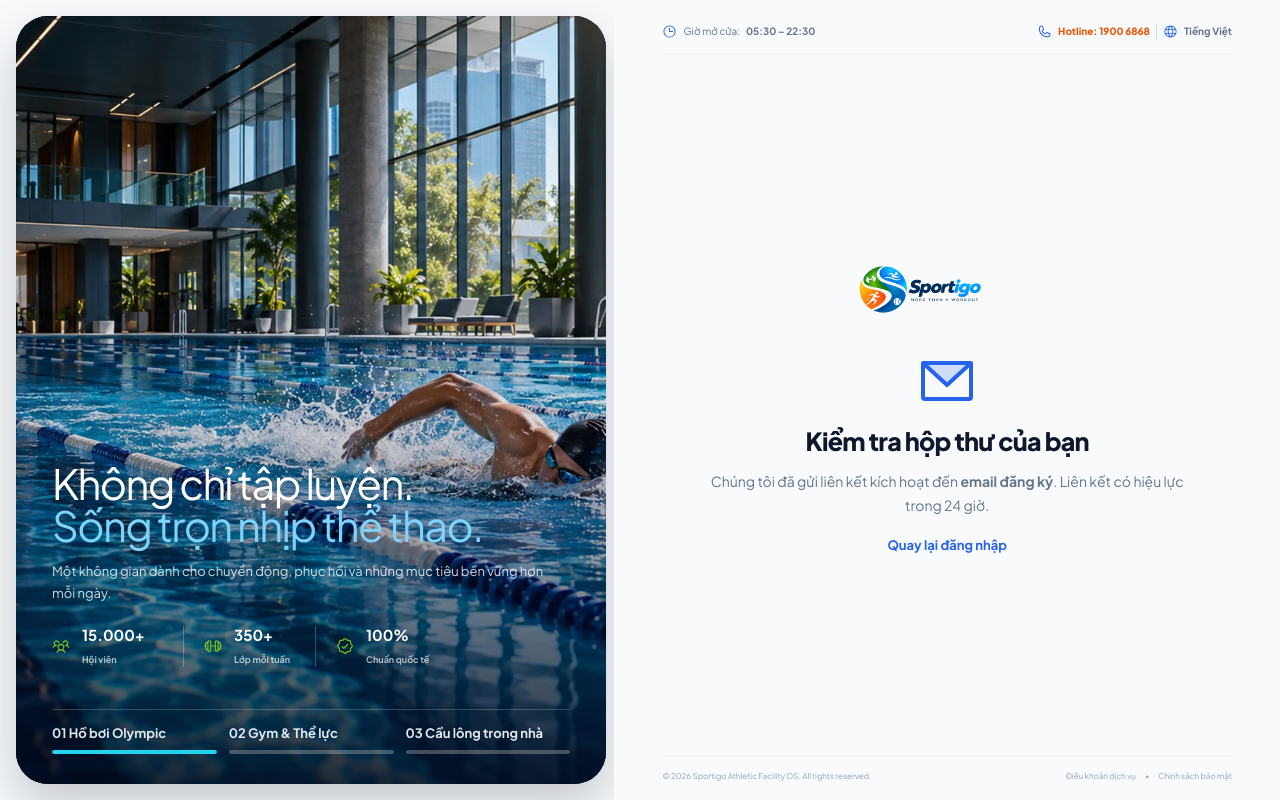
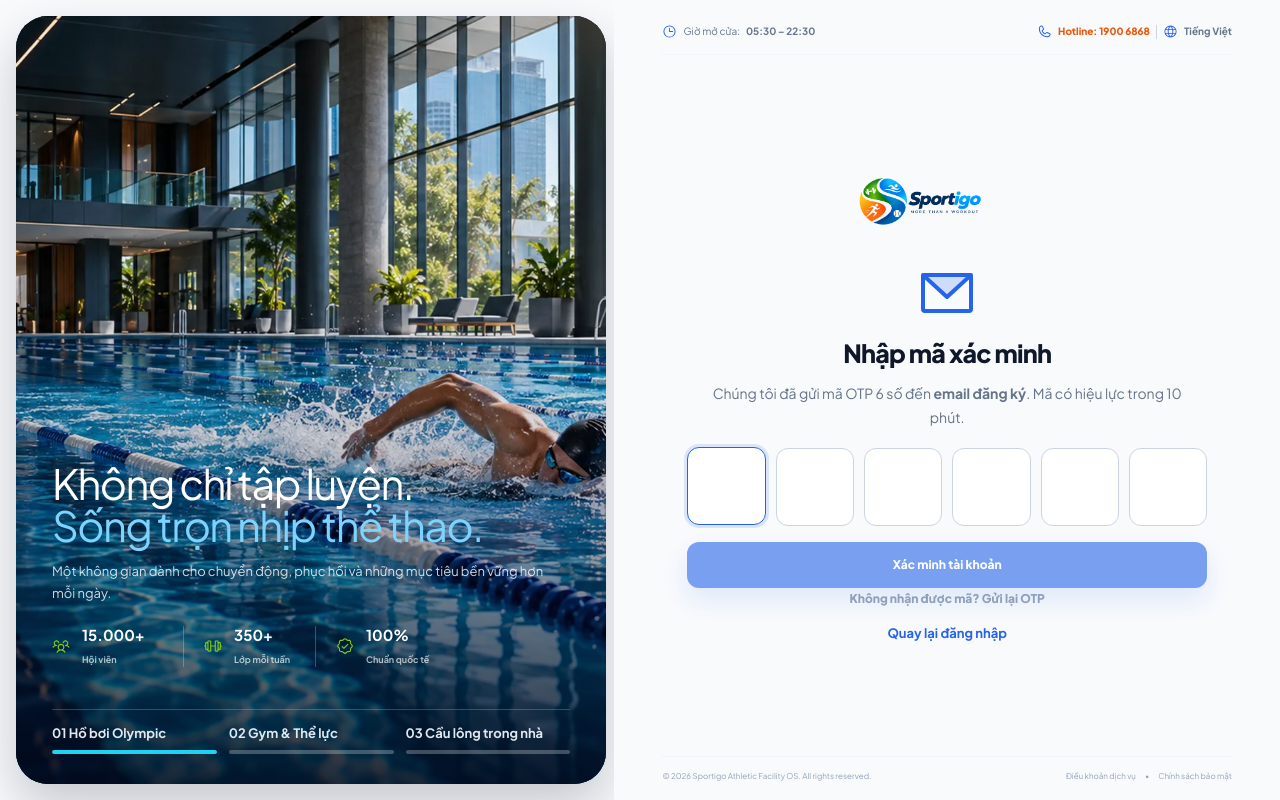
Before and after one commit to Sportigo-SWP391-FA26/Sportigo-FE, a React (Vite) app: page /verify-email in a window 1280 px wide. Built offline with nearby package versions, Linux system fonts and the light colour scheme; no server answers.

Commit message:
feat(auth): add OTP verification and polish auth UI

```diff
--- a/src/features/auth/api.ts
+++ b/src/features/auth/api.ts
@@ -10,7 +10,6 @@ type RegisterResponse = {
   message: string;
   email: string;
   emailSent: boolean;
-  verificationUrl?: string;
 };
 
 export async function login(input: LoginInput) {
@@ -27,8 +26,8 @@ export async function registerMember(input: RegisterInput) {
   return response.data
 }
 
-export async function verifyEmail(token: string) {
-  const response = await apiClient.post<{ message: string }>('/auth/verify-email', { token });
+export async function verifyEmail(email: string, code: string) {
+  const response = await apiClient.post<{ message: string }>('/auth/verify-email', { email, code });
   return response.data;
 }
 
--- a/src/features/auth/pages/LoginPage.tsx
+++ b/src/features/auth/pages/LoginPage.tsx
@@ -1,7 +1,7 @@
 import { useState } from 'react'
 import { zodResolver } from '@hookform/resolvers/zod'
 import { useMutation } from '@tanstack/react-query'
-import { ArrowRight, EnvelopeSimple, Eye, EyeSlash, GoogleLogo, LockKey } from '@phosphor-icons/react'
+import { ArrowRight, EnvelopeSimple, Eye, EyeSlash, LockKey } from '@phosphor-icons/react'
 import { useForm } from 'react-hook-form'
 import { Link, useNavigate } from 'react-router-dom'
 import { BrandLogo } from '../../../components/brand/BrandLogo'
@@ -26,10 +26,10 @@ export function LoginPage() {
         <label className="auth-field"><span>Mật khẩu <a href="#forgot-password">Quên mật khẩu?</a></span><div className={form.formState.errors.password ? 'has-error' : ''}><LockKey /><input type={showPassword ? 'text' : 'password'} autoComplete="current-password" placeholder="Nhập mật khẩu an toàn..." {...form.register('password')} /><button type="button" onClick={() => setShowPassword((value) => !value)} aria-label={showPassword ? 'Ẩn mật khẩu' : 'Hiện mật khẩu'}>{showPassword ? <EyeSlash /> : <Eye />}</button></div>{form.formState.errors.password && <small>{form.formState.errors.password.message}</small>}</label>
         <label className="auth-remember"><input type="checkbox" defaultChecked /> Ghi nhớ đăng nhập trên thiết bị này</label>
         {mutation.isError && <p className="auth-alert" role="alert">Thông tin đăng nhập chưa đúng. Vui lòng kiểm tra lại.</p>}
-        <button className="auth-submit" type="submit" disabled={mutation.isPending}>{mutation.isPending ? 'Đang đăng nhập…' : 'Đăng nhập vào hệ thống'}<ArrowRight /></button>
+        <button className="auth-submit" type="submit" disabled={mutation.isPending}>{mutation.isPending ? 'Đang đăng nhập…' : 'Đăng nhập vào hệ thống'}</button>
       </form>
       <div className="auth-divider"><span>HOẶC TIẾP TỤC VỚI</span></div>
-      <div className="auth-social auth-social--single"><button type="button"><GoogleLogo weight="bold" />Tiếp tục với Google</button></div>
+      <div className="auth-social auth-social--single"><button className="auth-social__google" type="button"><img src="/images/brand/google-g.svg" alt="" aria-hidden="true" /><span>Tiếp tục với <span className="google-wordmark" aria-label="Google"><i>G</i><i>o</i><i>o</i><i>g</i><i>l</i><i>e</i></span></span></button></div>
       <div className="auth-offer"><div><b>ĐẶC QUYỀN HỘI VIÊN MỚI</b><p>Trải nghiệm <strong>07 ngày miễn phí</strong> kèm 1 buổi cùng HLV cá nhân.</p></div><Link to="/register">Đăng ký ngay <ArrowRight /></Link></div>
     </AuthShell>
   )
--- a/src/features/auth/pages/RegisterPage.tsx
+++ b/src/features/auth/pages/RegisterPage.tsx
@@ -1,7 +1,7 @@
 import { useState } from 'react'
 import { zodResolver } from '@hookform/resolvers/zod'
 import { useMutation } from '@tanstack/react-query'
-import { AppleLogo, ArrowRight, EnvelopeSimple, Eye, EyeSlash, GoogleLogo, LockKey, Phone, User } from '@phosphor-icons/react'
+import { ArrowRight, EnvelopeSimple, Eye, EyeSlash, LockKey, Phone, User } from '@phosphor-icons/react'
 import { useForm } from 'react-hook-form'
 import { Link, useNavigate } from 'react-router-dom'
 import { BrandLogo } from '../../../components/brand/BrandLogo'
@@ -27,10 +27,10 @@ export function RegisterPage() {
         <div className="auth-form__row"><label className="auth-field"><span>Mật khẩu <sup>*</sup></span><div className={form.formState.errors.password ? 'has-error' : ''}><LockKey /><input type={showPassword ? 'text' : 'password'} autoComplete="new-password" placeholder="Tối thiểu 8 ký tự..." {...form.register('password')} /><button type="button" onClick={() => setShowPassword((value) => !value)} aria-label={showPassword ? 'Ẩn mật khẩu' : 'Hiện mật khẩu'}>{showPassword ? <EyeSlash /> : <Eye />}</button></div>{form.formState.errors.password && <small>{form.formState.errors.password.message}</small>}</label><label className="auth-field"><span>Xác nhận mật khẩu <sup>*</sup></span><div className={form.formState.errors.confirmPassword ? 'has-error' : ''}><LockKey /><input type={showPassword ? 'text' : 'password'} autoComplete="new-password" placeholder="Nhập lại mật khẩu..." {...form.register('confirmPassword')} /></div>{form.formState.errors.confirmPassword && <small>{form.formState.errors.confirmPassword.message}</small>}</label></div>
         <label className="auth-consent"><input type="checkbox" required defaultChecked /> Tôi đồng ý với <a href="#terms">Điều khoản dịch vụ</a> &amp; <a href="#privacy">Chính sách bảo mật</a> của Sportigo Athletic Facility.</label>
         {mutation.isError && <p className="auth-alert" role="alert">Không thể tạo tài khoản. Email hoặc số điện thoại có thể đã được sử dụng.</p>}
-        <button className="auth-submit" type="submit" disabled={mutation.isPending}>{mutation.isPending ? 'Đang tạo tài khoản…' : 'Hoàn tất đăng ký ngay'}<ArrowRight /></button>
+        <button className="auth-submit" type="submit" disabled={mutation.isPending}>{mutation.isPending ? 'Đang tạo tài khoản…' : 'Hoàn tất đăng ký ngay'}</button>
       </form>
       <div className="auth-divider"><span>HOẶC ĐĂNG KÝ NHANH VỚI</span></div>
-      <div className="auth-social"><button type="button"><GoogleLogo weight="bold" />Google</button><button type="button"><AppleLogo weight="fill" />Apple ID</button></div>
+      <div className="auth-social auth-social--single"><button className="auth-social__google" type="button"><img src="/images/brand/google-g.svg" alt="" aria-hidden="true" /><span className="google-wordmark" aria-label="Google"><i>G</i><i>o</i><i>o</i><i>g</i><i>l</i><i>e</i></span></button></div>
       <p className="auth-switch">Đã có tài khoản Sportigo? <Link to="/login">Đăng nhập ngay <ArrowRight /></Link></p>
       <div className="auth-offer auth-offer--wide"><div><b>ĐẶC QUYỀN HỘI VIÊN MỚI SPORTIGO <mark>QUÀ TẶNG 1.200K</mark></b><p>Nhận ngay <strong>thẻ tập thử 07 ngày miễn phí toàn bộ 4 bộ môn</strong> + 1 buổi đo chỉ số InBody 3D cùng HLV cá nhân.</p></div></div>
     </AuthShell>
--- a/src/features/auth/pages/VerifyEmailPage.tsx
+++ b/src/features/auth/pages/VerifyEmailPage.tsx
@@ -1,59 +1,114 @@
-import { useEffect } from 'react'
-import { CheckCircle, EnvelopeSimple, SpinnerGap, WarningCircle } from '@phosphor-icons/react'
-import { useMutation, useQuery } from '@tanstack/react-query'
+import { useEffect, useRef, useState, type ClipboardEvent, type FormEvent, type KeyboardEvent } from 'react'
+import { CheckCircle, EnvelopeSimple, WarningCircle } from '@phosphor-icons/react'
+import { useMutation } from '@tanstack/react-query'
 import { Link, useSearchParams } from 'react-router-dom'
 import { BrandLogo } from '../../../components/brand/BrandLogo'
 import { AuthShell } from '../components/AuthShell'
 import { resendVerification, verifyEmail } from '../api'
 
+const OTP_LENGTH = 6
+
 export function VerifyEmailPage() {
   const [params] = useSearchParams()
-  const token = params.get('token')
-  const email = params.get('email')
-  const verification = useQuery({
-    queryKey: ['verify-email', token],
-    queryFn: () => verifyEmail(token!),
-    enabled: Boolean(token),
-    retry: false,
+  const email = params.get('email') ?? ''
+  const [digits, setDigits] = useState(() => Array<string>(OTP_LENGTH).fill(''))
+  const inputRefs = useRef<Array<HTMLInputElement | null>>([])
+  const verification = useMutation({ mutationFn: (code: string) => verifyEmail(email, code) })
+  const resend = useMutation({
+    mutationFn: () => resendVerification(email),
+    onSuccess: () => {
+      setDigits(Array<string>(OTP_LENGTH).fill(''))
+      inputRefs.current[0]?.focus()
+    },
   })
-  const resend = useMutation({ mutationFn: () => resendVerification(email!) })
 
   useEffect(() => {
     document.title = 'Xác minh email | Sportigo'
+    inputRefs.current[0]?.focus()
   }, [])
 
-  const verified = Boolean(token && verification.isSuccess)
-  const failed = Boolean(token && verification.isError)
+  const updateDigit = (index: number, value: string) => {
+    const digit = value.replace(/\D/g, '').slice(-1)
+    setDigits((current) => current.map((item, itemIndex) => itemIndex === index ? digit : item))
+    if (digit && index < OTP_LENGTH - 1) inputRefs.current[index + 1]?.focus()
+  }
+
+  const handleKeyDown = (index: number, event: KeyboardEvent<HTMLInputElement>) => {
+    if (event.key === 'Backspace' && !digits[index] && index > 0) inputRefs.current[index - 1]?.focus()
+    if (event.key === 'ArrowLeft' && index > 0) inputRefs.current[index - 1]?.focus()
+    if (event.key === 'ArrowRight' && index < OTP_LENGTH - 1) inputRefs.current[index + 1]?.focus()
+  }
+
+  const handlePaste = (event: ClipboardEvent<HTMLInputElement>) => {
+    const pastedDigits = event.clipboardData.getData('text').replace(/\D/g, '').slice(0, OTP_LENGTH).split('')
+    if (!pastedDigits.length) return
+    event.preventDefault()
+    setDigits(Array.from({ length: OTP_LENGTH }, (_, index) => pastedDigits[index] ?? ''))
+    inputRefs.current[Math.min(pastedDigits.length, OTP_LENGTH) - 1]?.focus()
+  }
+
+  const submit = (event: FormEvent<HTMLFormElement>) => {
+    event.preventDefault()
+    if (!email || digits.some((digit) => !digit)) return
+    verification.mutate(digits.join(''))
+  }
+
+  if (verification.isSuccess) {
+    return (
+      <AuthShell variant="login">
+        <div className="auth-heading auth-heading--verification">
+          <BrandLogo className="auth-form-logo" />
+          <CheckCircle className="auth-status-icon is-success" weight="fill" aria-hidden="true" />
+          <h1>Tài khoản đã sẵn sàng</h1>
+          <p>Email đã được xác minh thành công. Bạn có thể đăng nhập và bắt đầu sử dụng Sportigo.</p>
+        </div>
+        <Link className="auth-submit auth-submit--link" to="/login">Đăng nhập ngay</Link>
+      </AuthShell>
+    )
+  }
 
   return (
     <AuthShell variant="login">
       <div className="auth-heading auth-heading--verification">
         <BrandLogo className="auth-form-logo" />
-        {verification.isLoading && <SpinnerGap className="auth-status-icon is-loading" aria-hidden="true" />}
-        {verified && <CheckCircle className="auth-status-icon is-success" weight="fill" aria-hidden="true" />}
-        {failed && <WarningCircle className="auth-status-icon is-error" weight="fill" aria-hidden="true" />}
-        {!token && <EnvelopeSimple className="auth-status-icon" weight="duotone" aria-hidden="true" />}
-        <h1>{verification.isLoading ? 'Đang xác minh email…' : verified ? 'Tài khoản đã sẵn sàng' : failed ? 'Liên kết không còn hiệu lực' : 'Kiểm tra hộp thư của bạn'}</h1>
-        <p>
-          {verified
-            ? 'Email đã được xác minh thành công. Bạn có thể đăng nhập và bắt đầu sử dụng Sportigo.'
-            : failed
-              ? 'Liên kết xác minh đã hết hạn hoặc đã được sử dụng. Bạn có thể yêu cầu gửi lại email mới.'
-              : <>Chúng tôi đã gửi liên kết kích hoạt đến <strong>{email ?? 'email đăng ký'}</strong>. Liên kết có hiệu lực trong 24 giờ.</>}
-        </p>
+        {verification.isError
+          ? <WarningCircle className="auth-status-icon is-error" weight="fill" aria-hidden="true" />
+          : <EnvelopeSimple className="auth-status-icon" weight="duotone" aria-hidden="true" />}
+        <h1>Nhập mã xác minh</h1>
+        <p>Chúng tôi đã gửi mã OTP 6 số đến <strong>{email || 'email đăng ký'}</strong>. Mã có hiệu lực trong 10 phút.</p>
       </div>
-      {verified ? (
-        <Link className="auth-submit auth-submit--link" to="/login">Đăng nhập ngay</Link>
-      ) : (
-        <div className="auth-verification-actions">
-          {email && <button className="auth-submit" type="button" onClick={() => resend.mutate()} disabled={resend.isPending}>
-            {resend.isPending ? 'Đang gửi…' : 'Gửi lại email xác minh'}
-          </button>}
-          {resend.isSuccess && <p className="auth-alert auth-alert--success" role="status">{resend.data.message}</p>}
-          {resend.isError && <p className="auth-alert" role="alert">Chưa thể gửi email xác minh. Vui lòng thử lại sau.</p>}
-          <Link to="/login">Quay lại đăng nhập</Link>
+
+      <form className="auth-otp-form" onSubmit={submit}>
+        <div className="auth-otp" role="group" aria-label="Mã OTP gồm 6 chữ số">
+          {digits.map((digit, index) => (
+            <input
+              key={index}
+              ref={(element) => { inputRefs.current[index] = element }}
+              value={digit}
+              onChange={(event) => updateDigit(index, event.target.value)}
+              onKeyDown={(event) => handleKeyDown(index, event)}
+              onPaste={handlePaste}
+              inputMode="numeric"
+              autoComplete={index === 0 ? 'one-time-code' : 'off'}
+              maxLength={1}
+              aria-label={`Chữ số OTP thứ ${index + 1}`}
+            />
+          ))}
         </div>
-      )}
+        {verification.isError && <p className="auth-alert" role="alert">Mã OTP không đúng hoặc đã hết hạn. Vui lòng kiểm tra lại.</p>}
+        <button className="auth-submit" type="submit" disabled={!email || digits.some((digit) => !digit) || verification.isPending}>
+          {verification.isPending ? 'Đang xác minh…' : 'Xác minh tài khoản'}
+        </button>
+      </form>
+
+      <div className="auth-verification-actions">
+        <button className="auth-resend" type="button" onClick={() => resend.mutate()} disabled={!email || resend.isPending}>
+          {resend.isPending ? 'Đang gửi lại…' : 'Không nhận được mã? Gửi lại OTP'}
+        </button>
+        {resend.isSuccess && <p className="auth-alert auth-alert--success" role="status">{resend.data.message}</p>}
+        {resend.isError && <p className="auth-alert" role="alert">Chưa thể gửi mã OTP. Vui lòng thử lại sau.</p>}
+        <Link to="/login">Quay lại đăng nhập</Link>
+      </div>
     </AuthShell>
   )
 }
--- a/src/styles/index.css
+++ b/src/styles/index.css
@@ -29,8 +29,8 @@ html { scroll-behavior: smooth; }
 .landing-page { color: #121b2e; overflow: hidden; }
 .landing-hero { min-height: 780px; position: relative; color: #fff; background-size: cover; background-position: center; }
 .landing-hero__overlay { position: absolute; inset: 0; background: linear-gradient(90deg, rgb(3 15 32 / 88%), rgb(5 23 45 / 48%) 52%, rgb(5 23 45 / 38%)), linear-gradient(0deg, rgb(3 15 32 / 78%), transparent 45%); }
-.landing-nav { position: relative; z-index: 2; width: min(1180px, calc(100% - 40px)); height: 88px; margin: auto; display: flex; align-items: center; justify-content: space-between; border-bottom: 1px solid rgb(255 255 255 / 25%); }
-.landing-nav::before { content: ''; position: absolute; z-index: -1; top: 0; bottom: 0; left: -20px; width: 330px; pointer-events: none; background: linear-gradient(90deg, rgb(255 255 255 / 96%) 0%, rgb(255 255 255 / 76%) 62%, transparent 100%); }
+.landing-nav { position: relative; z-index: 2; width: 100%; height: 88px; margin: 0; padding-inline: clamp(20px, 3vw, 56px); display: flex; align-items: center; justify-content: space-between; border-bottom: 1px solid rgb(255 255 255 / 25%); }
+.landing-nav::before { content: ''; position: absolute; z-index: -1; top: 0; bottom: 0; left: 0; width: 360px; pointer-events: none; background: linear-gradient(90deg, rgb(255 255 255 / 96%) 0%, rgb(255 255 255 / 76%) 62%, transparent 100%); }
 .landing-logo { width: 190px; height: 58px; padding: 8px 12px; border-radius: 12px; background: rgb(255 255 255 / 94%); }
 .landing-logo img, .footer-logo img { width: 100%; height: 100%; object-fit: contain; }
 .landing-nav nav, .landing-nav__actions { display: flex; align-items: center; gap: 28px; }
@@ -133,9 +133,9 @@ html { scroll-behavior: smooth; }
 }
 @media (max-width: 640px) {
   .landing-hero { min-height: 0; padding-bottom: 26px; }
-  .landing-nav { width: calc(100% - 24px); height: 72px; }
+  .landing-nav { width: 100%; height: 72px; padding-inline: 12px; }
   .landing-logo { width: 140px; height: 46px; }
-  .landing-nav::before { left: -12px; width: 190px; }
+  .landing-nav::before { left: 0; width: 190px; }
   .landing-nav__actions { gap: 7px; }
   .landing-nav__phone { display: none !important; }
   .landing-nav__login { padding: 8px 9px; }
@@ -375,7 +375,9 @@ html { scroll-behavior: smooth; }
 .auth-remember { color: #475569; display: flex; align-items: center; gap: 8px; font-size: 11px; font-weight: 600; }.auth-remember input { width: 15px; height: 15px; accent-color: #2563eb; }
 .auth-submit { min-height: 46px; border-radius: 12px; gap: 8px; font-size: 12px; }
 .auth-divider { margin: 14px 0 12px; display: flex; align-items: center; gap: 12px; }.auth-divider::before,.auth-divider::after { content: ''; height: 1px; flex: 1; background: #e2e8f0; }.auth-divider span { color: #94a3b8; font-size: 9px; font-weight: 800; letter-spacing: .08em; }
-.auth-social { display: grid; grid-template-columns: 1fr 1fr; gap: 10px; }.auth-social button { height: 40px; border: 1px solid #e2e8f0; border-radius: 10px; color: #334155; background: #fff; display: flex; align-items: center; justify-content: center; gap: 8px; font: inherit; font-size: 11px; font-weight: 700; cursor: pointer; }.auth-social button:hover { background: #f8fafc; border-color: #cbd5e1; }.auth-social svg { font-size: 16px; }
+.auth-social { display: grid; grid-template-columns: 1fr 1fr; gap: 10px; }.auth-social button { height: 40px; border: 1px solid #e2e8f0; border-radius: 10px; color: #334155; background: #fff; display: flex; align-items: center; justify-content: center; gap: 8px; font: inherit; font-size: 11px; font-weight: 700; cursor: pointer; transition: background .2s, border-color .2s, box-shadow .2s, transform .2s; }.auth-social button:hover { background: #f8fafc; border-color: #cbd5e1; }.auth-social button:active { transform: scale(.98); }.auth-social svg { font-size: 16px; }
+.auth-social__google { border-color: #dadce0 !important; color: #3c4043 !important; background: #fff !important; box-shadow: 0 1px 2px rgb(60 64 67 / 8%); }.auth-social__google > img { width: 18px; height: 18px; object-fit: contain; }.auth-social__google:hover { border-color: #c2c8d0 !important; background: #f8fbff !important; box-shadow: 0 2px 6px rgb(66 133 244 / 15%); }
+.google-wordmark { display: inline-flex; font-weight: 700; letter-spacing: -.02em; }.google-wordmark i { font-style: normal; }.google-wordmark i:nth-child(1),.google-wordmark i:nth-child(4) { color: #4285f4; }.google-wordmark i:nth-child(2),.google-wordmark i:nth-child(6) { color: #ea4335; }.google-wordmark i:nth-child(3) { color: #fbbc05; }.google-wordmark i:nth-child(5) { color: #34a853; }
 .auth-social--single { grid-template-columns: 1fr; }
 .auth-offer { margin-top: 16px; padding: 13px 14px; border: 1px solid #dbeafe; border-radius: 14px; background: #eff6ff; display: flex; align-items: center; justify-content: space-between; gap: 14px; }.auth-offer b { color: #1d4ed8; font-size: 9px; letter-spacing: .06em; }.auth-offer p { margin: 3px 0 0; color: #475569; font-size: 10px; line-height: 1.45; }.auth-offer a { flex: 0 0 auto; padding: 9px 12px; border-radius: 10px; color: #fff; background: #2563eb; display: flex; align-items: center; gap: 5px; font-size: 10px; font-weight: 800; text-decoration: none; }.auth-offer--wide { align-items: flex-start; background: linear-gradient(90deg,#eff6ff,#f0f9ff,#eef2ff); }.auth-offer mark { margin-left: 5px; padding: 2px 6px; border-radius: 99px; color: #1e40af; background: #dbeafe; font-size: 8px; }
 .auth-switch { margin: 13px 0 0; font-size: 10px; }.auth-switch a { display: inline-flex; align-items: center; gap: 3px; }
@@ -393,6 +395,11 @@ html { scroll-behavior: smooth; }
 .auth-submit--link { display: flex; align-items: center; justify-content: center; text-decoration: none; }
 .auth-verification-actions { display: grid; gap: 14px; text-align: center; }
 .auth-verification-actions > a { color: #2563eb; font-size: 13px; font-weight: 700; text-decoration: none; }
+.auth-otp-form { display: grid; gap: 16px; }
+.auth-otp { display: grid; grid-template-columns: repeat(6, minmax(0, 1fr)); gap: 10px; }
+.auth-otp input { width: 100%; aspect-ratio: 1; min-width: 0; border: 1px solid #cbd5e1; border-radius: 12px; color: #0f172a; background: #fff; text-align: center; font: 800 clamp(20px,3vw,28px)/1 'Plus Jakarta Sans',sans-serif; caret-color: #2563eb; transition: border-color .2s, box-shadow .2s, transform .2s; }
+.auth-otp input:focus { outline: 0; border-color: #2563eb; box-shadow: 0 0 0 3px rgb(37 99 235 / 14%); transform: translateY(-1px); }
+.auth-resend { border: 0; padding: 2px; color: #2563eb; background: transparent; font: inherit; font-size: 12px; font-weight: 750; cursor: pointer; }.auth-resend:hover { text-decoration: underline; }.auth-resend:disabled { color: #94a3b8; cursor: not-allowed; text-decoration: none; }
 .auth-alert--success { color: #166534; background: #f0fdf4; }
 @keyframes auth-spin { to { transform: rotate(360deg); } }
 
```
Also changed, not shown: public/images/brand/google-g.svg (added), 1 other file (tests, documents, lock files or other folders).
